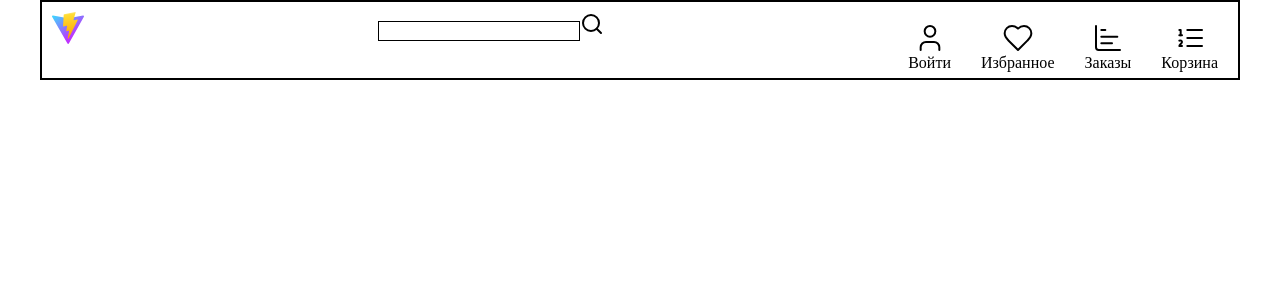
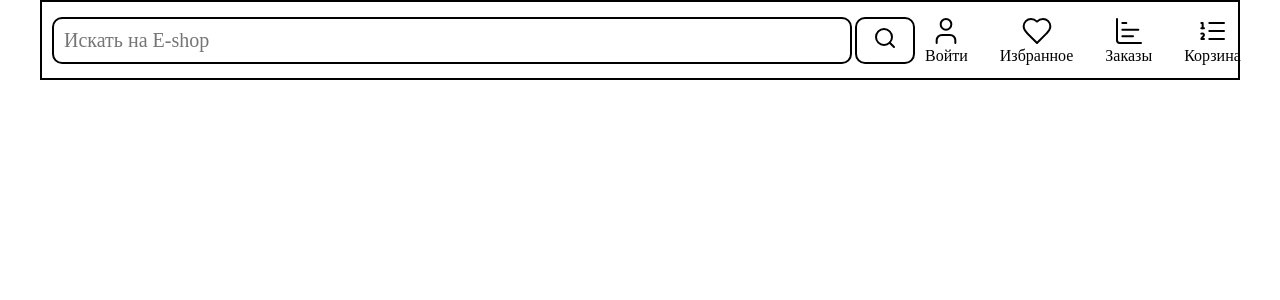
Before and after one commit to Lamstrong/SHOP, a React (Vite) app in the folder enternet-shop/: page / in a window 1280 px wide. Shown: the top 300 px of the page. Built offline with nearby package versions, Linux system fonts and the light colour scheme.

Commit message:
Изменение Инпута

```diff
--- a/enternet-shop/src/components/Header.tsx
+++ b/enternet-shop/src/components/Header.tsx
@@ -9,10 +9,16 @@ const Header = () => {
         <img src="vite.svg" alt="notFound" />
       </a>
       <div className={styles.inputContainer}>
-        <input className={styles.inputSearch} type="text" />
-        <button className={styles.searchBtn}>
-          <Search />
-        </button>
+        <div className={styles.searchBox}>
+          <input
+            placeholder="Искать на E-shop"
+            className={styles.inputSearch}
+            type="text"
+          />
+          <button className={styles.searchBtn}>
+            <Search />
+          </button>
+        </div>
       </div>
       <div className={styles.componentNavBar}>
         <NavButton />
--- a/enternet-shop/src/components/css/header.module.css
+++ b/enternet-shop/src/components/css/header.module.css
@@ -4,15 +4,32 @@
   border: 2px solid #000;
   padding: 10px 10px;
   justify-content: space-between;
+  align-items: center;
 }
 .inputContainer {
   border-radius: 3px;
 }
+.searchBox {
+  display: flex;
+  gap: 3px;
+}
 .inputSearch {
-  border: 1px solid #000;
+  border: 2px solid #000;
+  border-radius: 10px;
+  padding: 10px 10px;
+  width: 800px;
+  font-size: 20px;
+}
+.searchBtn:hover {
+  color: #f3f4f6; /* Синий при наведении */
+  background: #2563eb; /* Легкий фон при наведении */
 }
 
 .searchBtn {
+  cursor: pointer;
+  border: 2px solid #000;
+  border-radius: 10px;
+  width: 60px;
 }
 
 .componentNavBar {
--- a/enternet-shop/src/components/ui/ui_css_modules/navButton.module.css
+++ b/enternet-shop/src/components/ui/ui_css_modules/navButton.module.css
@@ -1,6 +1,13 @@
 .navContainer {
   display: flex;
-  gap: 30px;
+  gap: 2rem;
+  align-items: center;
+  justify-content: flex-end;
+}
+
+.navItem:hover {
+  color: #2563eb; /* Синий при наведении */
+  background: #f3f4f6; /* Легкий фон при наведении */
 }
 
 .navItem {
@@ -9,3 +16,9 @@
   justify-content: center;
   align-items: center;
 }
+
+.navItem span {
+  margin-top: 0;
+  text-align: center;
+  user-select: none;
+}
```
